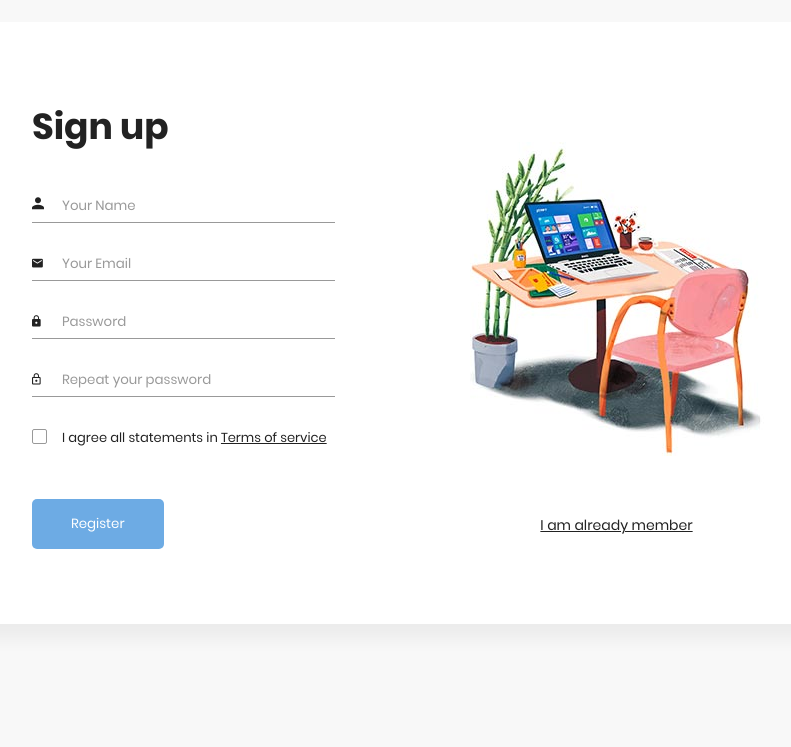
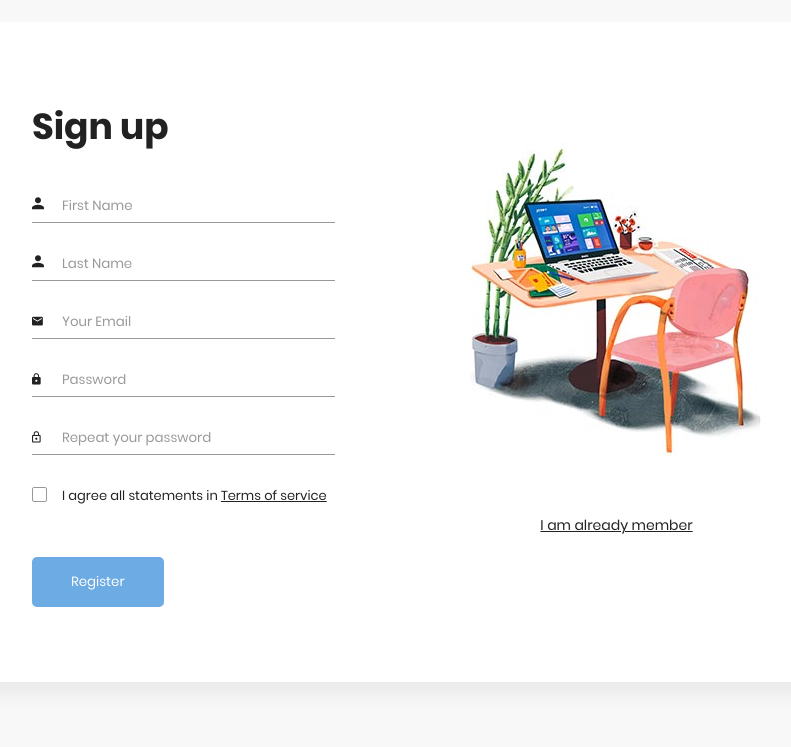
Before and after one commit to ranjanport/Awedan, a FastAPI app: page /singup in a window 1280 px wide. Shown: the part 136-883 px from the top of the page, without its empty margins (267-1058 px from the left). Before the commit the page ends 685 px from the top, so only its background shows below. Run offline with FastAPI, Linux system fonts and the light colour scheme.

Commit message:
added first and last name fields support

```diff
--- a/templates/auth/sing-up.html
+++ b/templates/auth/sing-up.html
@@ -22,26 +22,30 @@
                 <div class="signup-content">
                     <div class="signup-form">
                         <h2 class="form-title">Sign up</h2>
-                        <form method="POST" action="/register/users" class="register-form" id="register-form">
+                        <form method="POST" action="/register/user" class="register-form" id="register-form">
                             <div class="form-group">
-                                <label for="name"><i class="zmdi zmdi-account material-icons-name"></i></label>
-                                <input type="text" name="name" id="name" placeholder="Your Name"/>
+                                <label for="fname"><i class="zmdi zmdi-account material-icons-name"></i></label>
+                                <input type="text" name="fname" id="fname" placeholder="First Name"/>
+                            </div>
+                            <div class="form-group">
+                                <label for="lname"><i class="zmdi zmdi-account material-icons-name"></i></label>
+                                <input type="text" name="lname" id="lname" placeholder="Last Name"/>
                             </div>
                             <div class="form-group">
                                 <label for="email"><i class="zmdi zmdi-email"></i></label>
                                 <input type="email" name="email" id="email" placeholder="Your Email"/>
                             </div>
                             <div class="form-group">
-                                <label for="pass"><i class="zmdi zmdi-lock"></i></label>
+                                <label for="password"><i class="zmdi zmdi-lock"></i></label>
                                 <input type="password" name="pass" id="pass" placeholder="Password"/>
                             </div>
                             <div class="form-group">
-                                <label for="re-pass"><i class="zmdi zmdi-lock-outline"></i></label>
+                                <label for="re-password"><i class="zmdi zmdi-lock-outline"></i></label>
                                 <input type="password" name="re_pass" id="re_pass" placeholder="Repeat your password"/>
                             </div>
                             <div class="form-group">
                                 <input type="checkbox" name="agree-term" id="agree-term" class="agree-term" />
-                                <label for="agree-term" class="label-agree-term"><span><span></span></span>I agree all statements in  <a href="#" class="term-service">Terms of service</a></label>
+                                <label for="agree-term" class="label-agree-term"><span><span></span></span>I agree all statements in  <a href="/policy/terms" class="term-service">Terms of service</a></label>
                             </div>
                             <div class="form-group form-button">
                                 <input type="submit" name="signup" id="signup" class="form-submit" value="Register"/>
```
